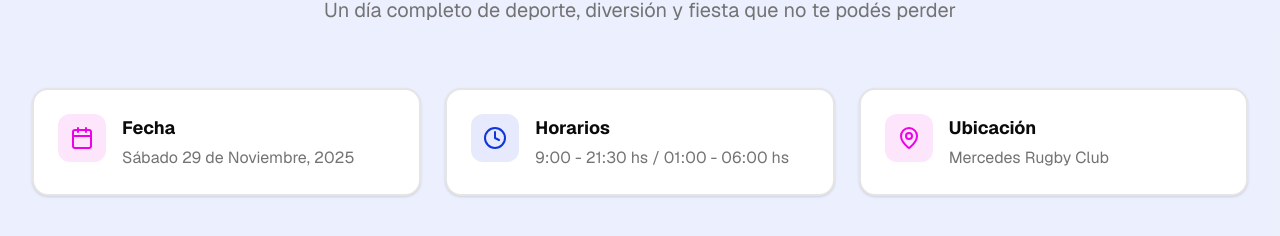
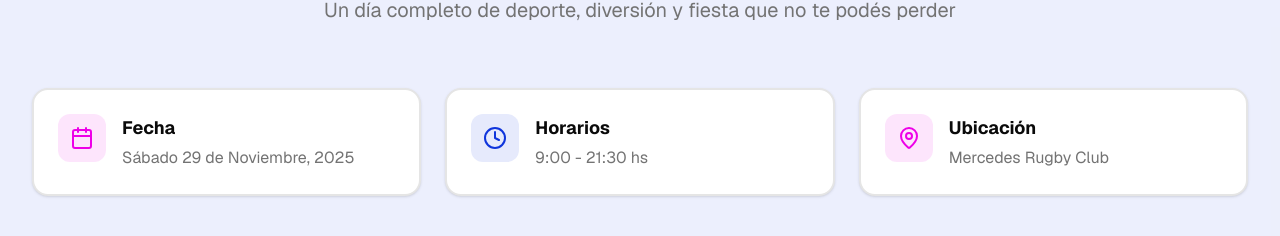
Before and after one commit to Fedekasparian/Australiana-Landing-Page, a Next.js app: page / in a window 1280 px wide. Shown: the part 990-1226 px from the top of the page. Built offline with nearby package versions, Linux system fonts and the light colour scheme; no server answers.

Commit message:
Update event-info.tsx

```diff
--- a/components/event-info.tsx
+++ b/components/event-info.tsx
@@ -36,7 +36,7 @@ export function EventInfo() {
               </div>
               <div>
                 <h3 className="font-bold text-base sm:text-lg mb-1">Horarios</h3>
-                <p className="text-sm sm:text-base text-muted-foreground">9:00 - 21:30 hs / 01:00 - 06:00 hs</p>
+                <p className="text-sm sm:text-base text-muted-foreground">9:00 - 21:30 hs</p>
               </div>
             </div>
           </Card>
```
